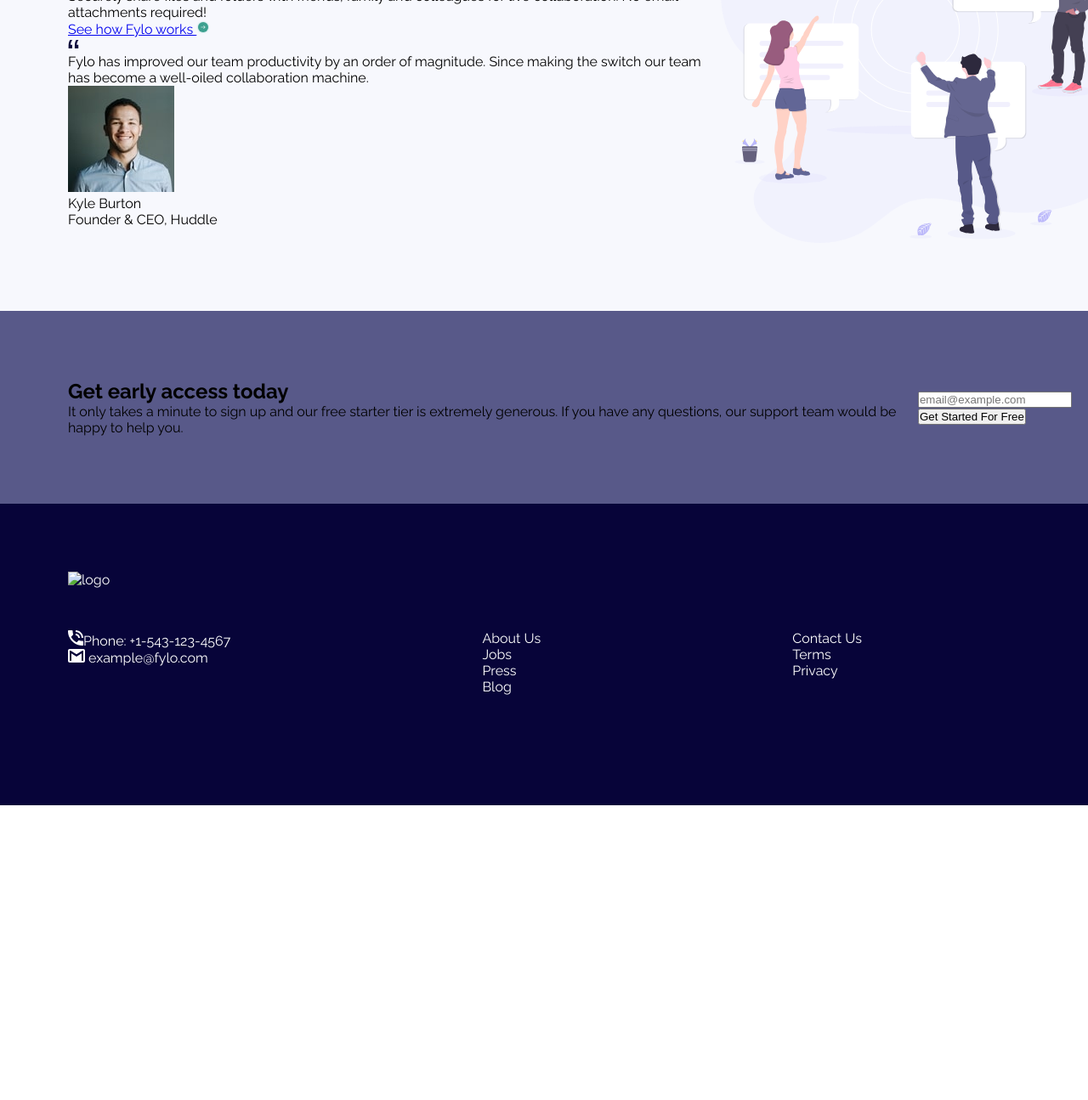
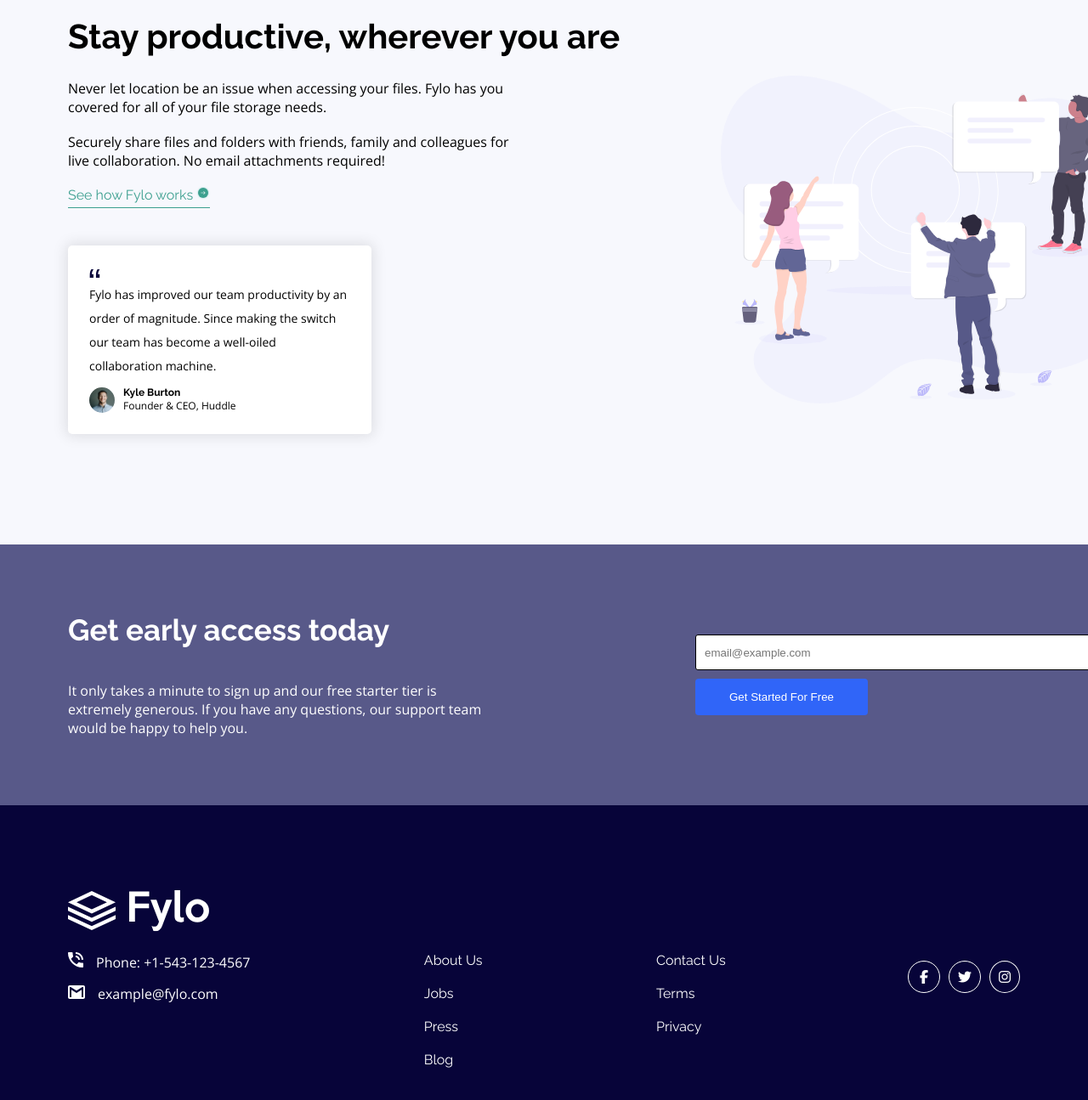
Before and after one commit to stone-leiderson/fylo-landing-page-with-two-column-layout-master, a plain HTML site: page index.html in a window 1280 px wide. Shown: the part 1029-2324 px from the top of the page at 85% size. Before the commit the page ends 1977 px from the top, so only its background shows below. Drawn offline with nearby package versions, Linux system fonts and the light colour scheme.

Commit message:
Finished Desktop Version

```diff
--- a/css/styles.css
+++ b/css/styles.css
@@ -12,6 +12,11 @@ body {
   padding: 0;
 }
 
+p {
+  font-family: Open Sans, sans-serif;
+  font-weight: 400;
+}
+
 .nav-bar {
   padding: 65px 80px 80px 80px;
   display: flex;
@@ -19,15 +24,23 @@ body {
   justify-content: space-between;
 }
 
+.nav-bar img {
+  cursor: pointer;
+}
+
 .nav-link-container {
   display: flex;
   align-items: center;
-  justify-content: space-between;
 }
 
 .nav-link-container li {
   display: inline;
   text-decoration: none;
+}
+
+
+.nav-link-container li:nth-child(2) {
+  margin: 0 53px;
 }
 
 .nav-link-container li a {
@@ -40,7 +53,7 @@ body {
 
 .hero-section {
   padding: 5px 80px;
-  margin: 0;
+  margin-bottom: 160px;
   display: flex;
   align-items: center;
 }
@@ -50,8 +63,47 @@ body {
   height: 50%;
 }
 
+.hero-email-capture h1 {
+  font-weight: 700;
+  line-height: 1.5;
+  font-size: 2.5rem;
+}
 
+.hero-email-capture p {
+  font-size: 19px;
+  line-height: 1.3;
+  margin: 25px 0;
+}
 
+.submit-button {
+  background-color: hsl(224, 93%, 58%);
+  color: white;
+  padding: 14px 65px;
+  border: none;
+  border-radius: 4px;
+  cursor: pointer;
+  margin-left: 15px;
+}
+
+.enter-email {
+  padding: 10px;
+  text-align: left;
+  width: 45%;
+  height: 20px;
+  border: 1px solid #000;
+  border-radius: 3px;
+}
+
+/* WAVE PHOTOS FOR DESKTOP AND MOBILE */
+
+.wave-mobile {
+  display: none;
+  width: 100%;
+}
+
+.wave-desktop {
+  width: 100%;
+}
 
 /* TESTIMONIAL SECTION */
 
@@ -68,18 +120,88 @@ body {
   height: 40%;
 }
 
+.testimonial-section-left h1 {
+  font-size: 40px;
+  line-height: 2;
+  margin-bottom: 10px;
+}
 
+.testimonial-section-info {
+  font-size: 16px;
+  width: 70%;
+}
+
+.how-filo-works {
+  color: hsl(170, 45%, 43%);
+  text-decoration: none;
+  padding-bottom: 5px;
+  border-bottom: solid 1px hsl(170, 45%, 43%);
+}
+
+.testimonial-card {
+  background-color: #fff;
+  margin: 50px 0;
+  padding: 25px;
+  width: 40%;
+  height: 30%;
+  border-radius: 5px;
+  -webkit-box-shadow: 0px 0px 16px 3px rgba(0,0,0,0.1);
+  -moz-box-shadow: 0px 0px 16px 3px rgba(0,0,0,0.1);
+  box-shadow: 0px 0px 16px 3px rgba(0,0,0,0.1);
+}
+
+.quote {
+  font-size: 14px;
+  line-height: 2;
+}
+
+.card-picture {
+  border-radius: 50%;
+  margin-right: 10px;
+  width: 30px;
+  height: 30px;
+}
+
+.profile-picture-name {
+  margin-top: 10px;
+  display: flex;
+  flex-direction: row;
+  align-items: center;
+}
+
+.quote-name, .quote-title {
+  font-size: 12px;
+}
 
 /* SIGN UP SECTION */
 
 .sign-up-section {
-  padding: 80px;
+  color: #fff;
+  padding: 80px 100px 80px 80px;
   display: flex;
   flex-direction: row;
   align-items: center;
+  justify-content: space-between;
   background-color: hsl(238, 22%, 44%);
 }
 
+.email-capture-copy {
+  width: 40%;
+}
+
+.early-access-title {
+  padding-bottom: 40px;
+  font-size: 35px;
+}
+
+.enter-email.capture-section {
+  width: 500px;
+}
+
+.submit-button.capture-section {
+  margin: 10px 0 0;
+  padding: 14px 40px;
+}
 
 
 /* CONTACT / LINKS SECTION */
@@ -87,12 +209,13 @@ body {
 .contact-links-section {
   background-color: hsl(243, 87%, 12%);
   color: #fff;
-  padding: 80px;
+  padding: 100px 80px;
 }
 
 .contact-links-section a {
   color: #fff;
   text-decoration: none;
+  margin-bottom: 20px
 }
 
 .contact-links {
@@ -101,10 +224,41 @@ body {
 }
 
 .contact {
-  padding: 50px 50px 50px 0;
+  padding: 20px 150px 0 0;
   display: flex;
-  justify-content: center;
+  justify-content: left;
   align-items: center;
   justify-content: space-between;
   align-items: flex-start;
 }
+
+.contact-part {
+  display: flex;
+  flex-direction: column;
+}
+
+.contact-part img {
+  padding-right: 15px;
+}
+
+.phone-info {
+  margin-bottom: 15px;
+}
+
+.social-media {
+  display: flex;
+  flex-direction: row;
+  padding: 5px;
+
+}
+
+.social-media i {
+  border: 1px solid #fff;
+  border-radius: 100%;
+  padding: 10px;
+  margin: 5px;
+}
+
+.fab.fa-facebook-f {
+  padding: 10px 13px;
+}
--- a/index.html
+++ b/index.html
@@ -10,6 +10,8 @@
   <!-- STYLESHEETS -->
 
   <link href="https://fonts.googleapis.com/css?family=Raleway:400,700&display=swap" rel="stylesheet">
+  <link href="https://fonts.googleapis.com/css?family=Open+Sans&display=swap" rel="stylesheet">
+  <script src="https://kit.fontawesome.com/723fbb6dfd.js" crossorigin="anonymous"></script>
   <link rel="stylesheet" href="css/styles.css">
 
   <title>Designed by Stone Leiderson | Fylo landing page with two column layout</title>
@@ -17,6 +19,7 @@
 </head>
 
 <body>
+  <div class="wrapper">
 
     <!-- NAV BAR -->
 
@@ -67,19 +70,23 @@
 
       <div class="testimonial-section-left">
         <h1>Stay productive, wherever you are</h1>
-      <p>Never let location be an issue when accessing your files. Fylo has you
-        covered for all of your file storage needs.</p>
-      <p>Securely share files and folders with friends, family and colleagues for
-        live collaboration. No email attachments required!</p>
+        <p class="testimonial-section-info">Never let location be an issue when accessing your files. Fylo has you
+          covered for all of your file storage needs.</p><br>
+        <p class="testimonial-section-info">Securely share files and folders with friends, family and colleagues for
+          live collaboration. No email attachments required!</p><br>
 
-      <a href="#">See how Fylo works <img src="images/icon-arrow.svg" alt="arrow-icon"></a>
+        <a class="how-filo-works" href="#">See how Fylo works <img src="images/icon-arrow.svg" alt="arrow-icon"></a>
 
         <div class="testimonial-card">
-        <img src="images/icon-quotes.svg" alt="quotes-icon">
+          <img src="images/icon-quotes.svg" class="quotation-mark" alt="quotes-icon">
           <p class="quote">Fylo has improved our team productivity by an order of magnitude. Since making the switch our team has become a well-oiled collaboration machine.</p>
-        <img src="images/avatar-testimonial.jpg" alt="avatar">
-        <p class="quote-name">Kyle Burton</p>
+          <div class="profile-picture-name">
+            <img src="images/avatar-testimonial.jpg" class="card-picture" alt="avatar">
+            <div class="quote-author">
+              <h4 class="quote-name">Kyle Burton</h4>
               <p class="quote-title">Founder & CEO, Huddle</p>
+            </div>
+          </div>
         </div>
 
       </div>
@@ -92,14 +99,16 @@
 
     <section class="sign-up-section">
       <div class="email-capture-copy">
-      <h2>Get early access today</h2>
-      <p>It only takes a minute to sign up and our free starter tier is extremely generous.
+        <h2 class="early-access-title">Get early access today</h2>
+        <p class="early-access-text">It only takes a minute to sign up and our free starter tier is extremely generous.
           If you have any questions, our support team would be happy to help you.</p>
       </div>
 
       <form class="email-capture-form" action="index.html" method="post">
-      <input class="enter-email" type="email" name="email" placeholder="email@example.com" required>
-      <input class="submit-button" type="submit" name="Get Started For Free" value="Get Started For Free">
+        <input class="enter-email capture-section" type="email" name="email" placeholder="email@example.com" required>
+        <div class="button-div">
+          <input class="submit-button capture-section" type="submit" name="Get Started For Free" value="Get Started For Free">
+        </div>
       </form>
 
     </section>
@@ -109,27 +118,29 @@
     <div class="contact-links-section">
       <img src="images/logo-white.svg" alt="logo" class="logo">
       <section class="contact">
-      <div class="contact_part">
-        <p><img src="images/icon-phone.svg" alt="phone">Phone: +1-543-123-4567</p>
-        <p><img src="images/icon-email.svg" alt="email"> example@fylo.com</p>
+        <div class="contact-part">
+          <p class="phone-info"><img src="images/icon-phone.svg" alt="phone">Phone: +1-543-123-4567</p>
+          <p class="email-info"><img src="images/icon-email.svg" alt="email">example@fylo.com</p>
         </div>
-      <div class="contact_part">
-        <p>About Us</p>
-        <p>Jobs</p>
-        <p>Press</p>
-        <p>Blog</p>
+        <div class="contact-part">
+          <a href="#">About Us</a>
+          <a href="#">Jobs</a>
+          <a href="#">Press</a>
+          <a href="#">Blog</a>
         </div>
-      <div class="contact_part">
-        <p>Contact Us</p>
-        <p>Terms</p>
-        <p>Privacy</p>
+        <div class="contact-part">
+          <a href="#">Contact Us</a>
+          <a href="#">Terms</a>
+          <a href="#">Privacy</a>
         </div>
-      <div class="social_media">
-        <i class="fab fa-facebook-f"></i>
-        <i class="fab fa-twitter"></i>
-        <i class="fab fa-instagram"></i>
+        <div class="social-media">
+          <a href="https://facebook.com"><i class="fab fa-facebook-f"></i></a>
+          <a href="https://twitter.com"><i class="fab fa-twitter"></i></a>
+          <a href="https://instagram.com"><i class="fab fa-instagram"></i></a>
         </div>
       </section>
+    </div>
+
   </div>
 
 </body>
```
Also changed, not shown: images/logo-white.svg (added), 1 other file. Lines whose indentation alone changed are shown as unchanged.
